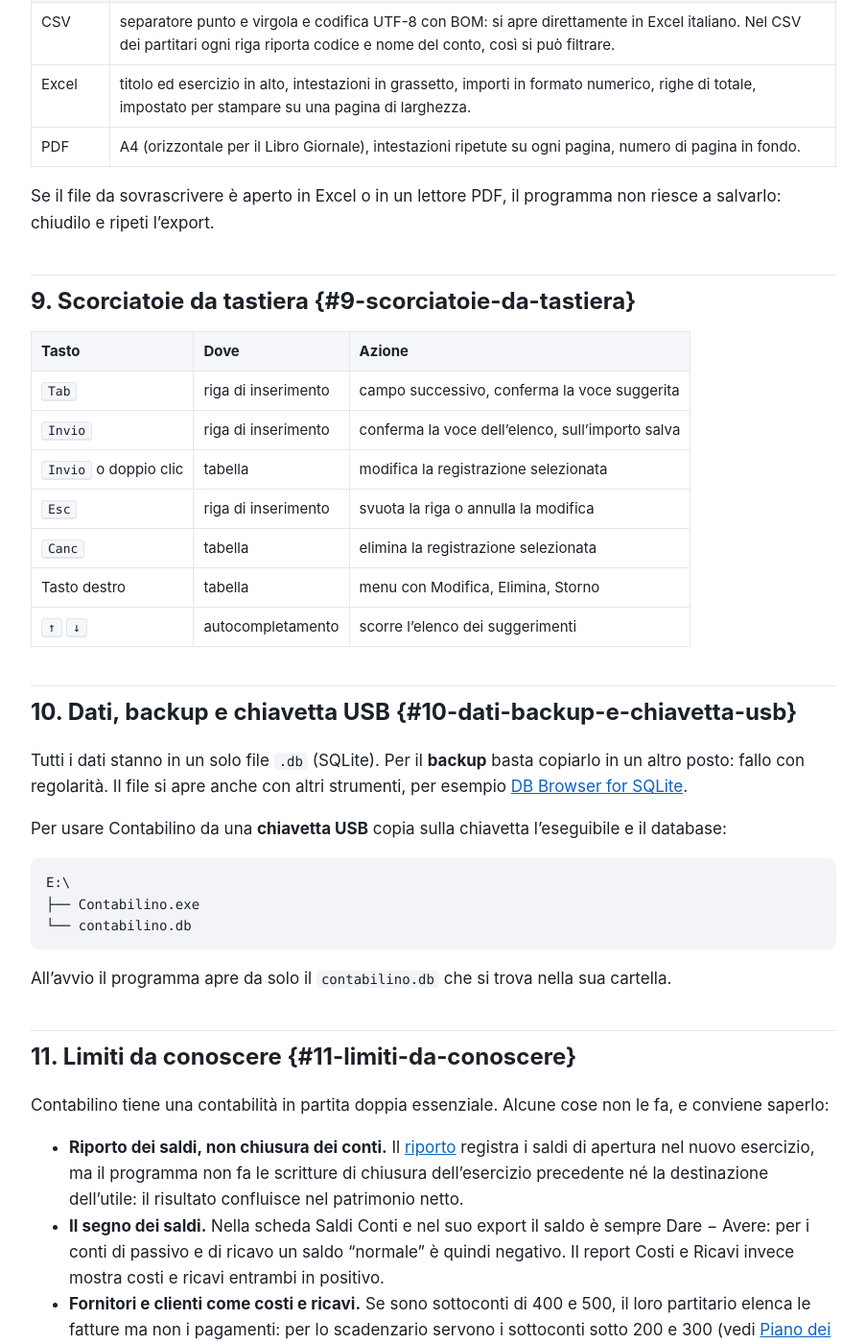
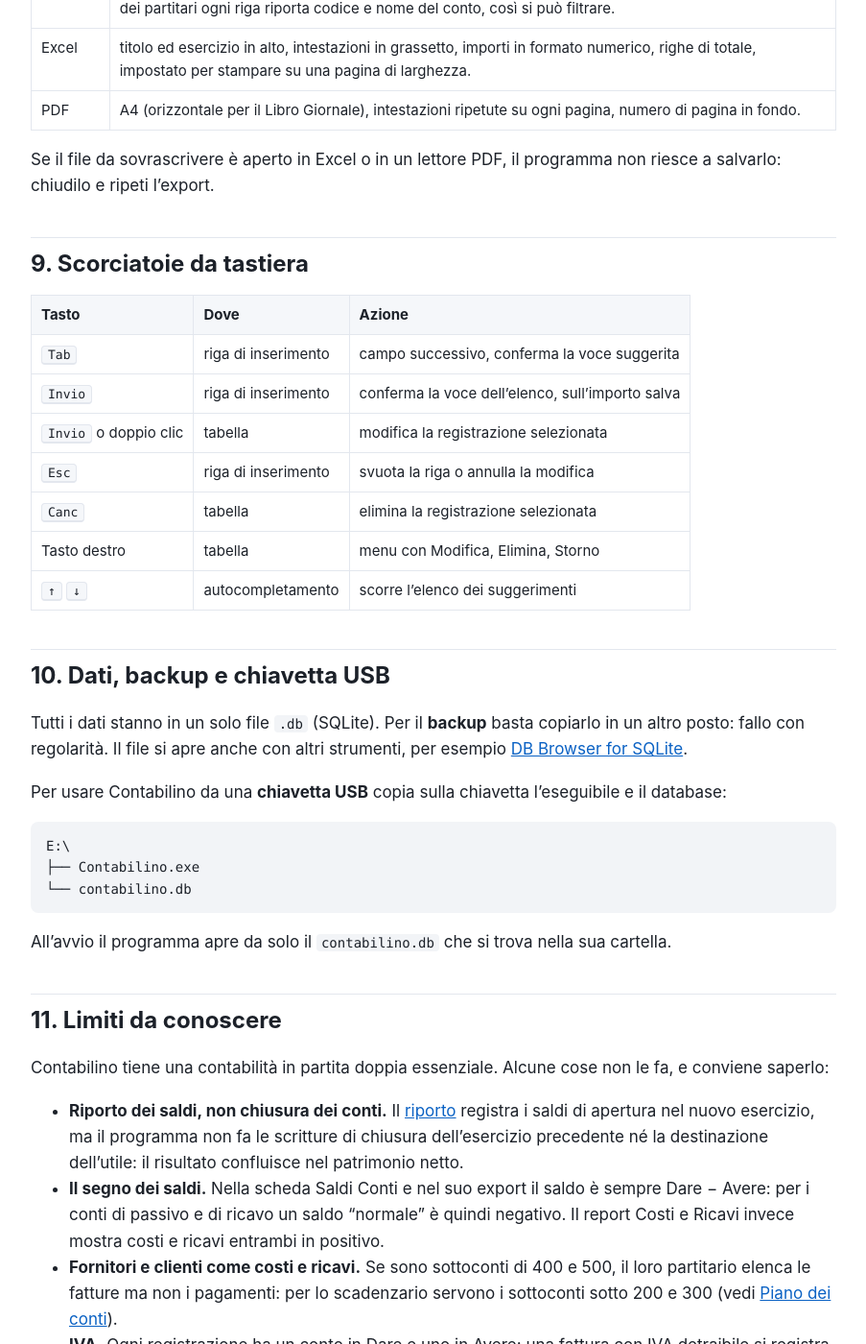
Before and after one commit to spacefilling/contabilino, a Jekyll site: the page built from docs/manuale.md, in a window 1280 px wide and 1400 px high, scrolled down 9020 px. Shown: the whole window at 96% size, without its empty margins (188-1091 px from the left). Built offline with Jekyll 4.4.1, drawn with Linux system fonts in a browser that asks for light colours; some of the changed text lies outside the part shown.

Commit message:
Manuale online: id dei titoli che iniziano con una lettera
kramdown ignora gli id che iniziano con una cifra: i titoli numerati
mostravano {#1-avvio} come testo e i link dell'indice non funzionavano.

```diff
--- a/docs/manuale.md
+++ b/docs/manuale.md
@@ -232,7 +232,7 @@
 
 Se il file da sovrascrivere è aperto in Excel o in un lettore PDF, il programma non riesce a salvarlo: chiudilo e ripeti l'export.
 
-## 9. Scorciatoie da tastiera {#9-scorciatoie-da-tastiera}
+## 9. Scorciatoie da tastiera {#scorciatoie-da-tastiera}
 
 | Tasto | Dove | Azione |
 | --- | --- | --- |
@@ -244,7 +244,7 @@
 | Tasto destro | tabella | menu con Modifica, Elimina, Storno |
 | <kbd>↑</kbd> <kbd>↓</kbd> | autocompletamento | scorre l'elenco dei suggerimenti |
 
-## 10. Dati, backup e chiavetta USB {#10-dati-backup-e-chiavetta-usb}
+## 10. Dati, backup e chiavetta USB {#dati-backup-e-chiavetta-usb}
 
 Tutti i dati stanno in un solo file `.db` (SQLite). Per il **backup** basta copiarlo in un altro posto: fallo con regolarità. Il file si apre anche con altri strumenti, per esempio [DB Browser for SQLite](https://sqlitebrowser.org/).
 
@@ -258,17 +258,17 @@
 
 All'avvio il programma apre da solo il `contabilino.db` che si trova nella sua cartella.
 
-## 11. Limiti da conoscere {#11-limiti-da-conoscere}
+## 11. Limiti da conoscere {#limiti-da-conoscere}
 
 Contabilino tiene una contabilità in partita doppia essenziale. Alcune cose non le fa, e conviene saperlo:
 
 - **Riporto dei saldi, non chiusura dei conti.** Il [riporto](#riporto-dei-saldi) registra i saldi di apertura nel nuovo esercizio, ma il programma non fa le scritture di chiusura dell'esercizio precedente né la destinazione dell'utile: il risultato confluisce nel patrimonio netto.
 - **Il segno dei saldi.** Nella scheda Saldi Conti e nel suo export il saldo è sempre Dare − Avere: per i conti di passivo e di ricavo un saldo "normale" è quindi negativo. Il report Costi e Ricavi invece mostra costi e ricavi entrambi in positivo.
-- **Fornitori e clienti come costi e ricavi.** Se sono sottoconti di 400 e 500, il loro partitario elenca le fatture ma non i pagamenti: per lo scadenzario servono i sottoconti sotto 200 e 300 (vedi [Piano dei conti](#4-piano-dei-conti)).
+- **Fornitori e clienti come costi e ricavi.** Se sono sottoconti di 400 e 500, il loro partitario elenca le fatture ma non i pagamenti: per lo scadenzario servono i sottoconti sotto 200 e 300 (vedi [Piano dei conti](#piano-dei-conti)).
 - **IVA.** Ogni registrazione ha un conto in Dare e uno in Avere: una fattura con IVA detraibile si registra in due righe, l'imponibile sul conto di costo e l'IVA su un conto "IVA a credito" (da creare, di tipo ATTIVO). Registrando il totale sul costo, i costi risultano più alti. Contabilino non tiene i registri IVA.
 - **Non è un software fiscale.** Non produce registri obbligatori, dichiarazioni o bilancio civilistico e non sostituisce il commercialista: serve a tenere in ordine i movimenti e a passargli dati chiari.
 
-## 12. Eseguire dal codice sorgente {#12-eseguire-dal-codice-sorgente}
+## 12. Eseguire dal codice sorgente {#eseguire-dal-codice-sorgente}
 
 Serve Python 3.10 o successivo. Tkinter è incluso in Python per Windows e macOS.
 
```
Also changed, not shown: other parts of docs/manuale.md (+22 -22 lines).
